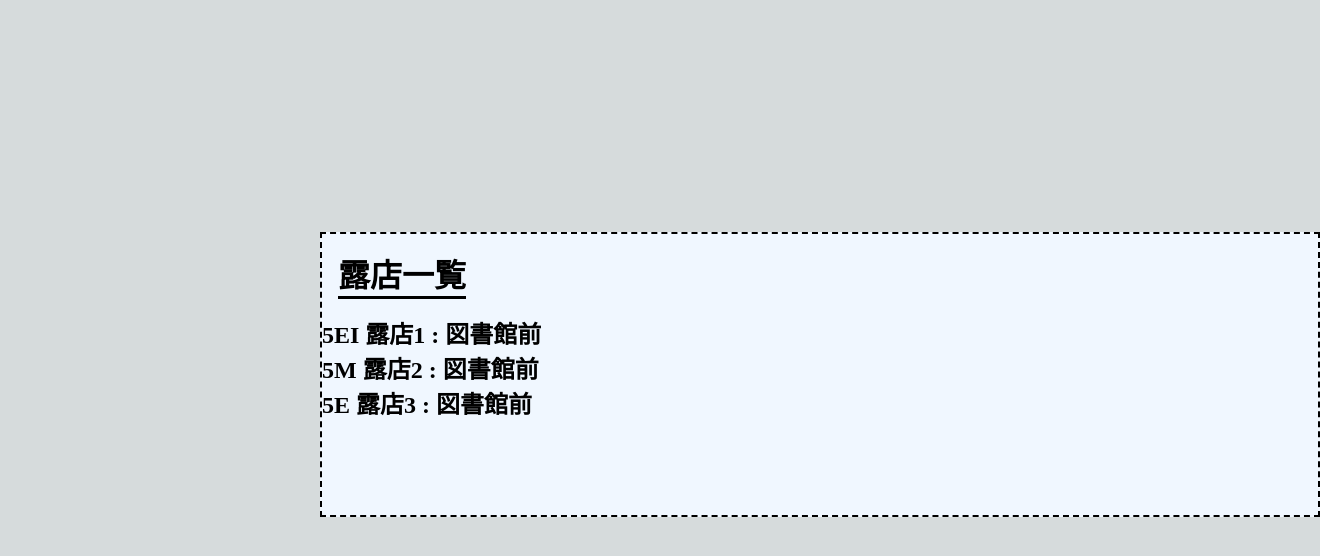
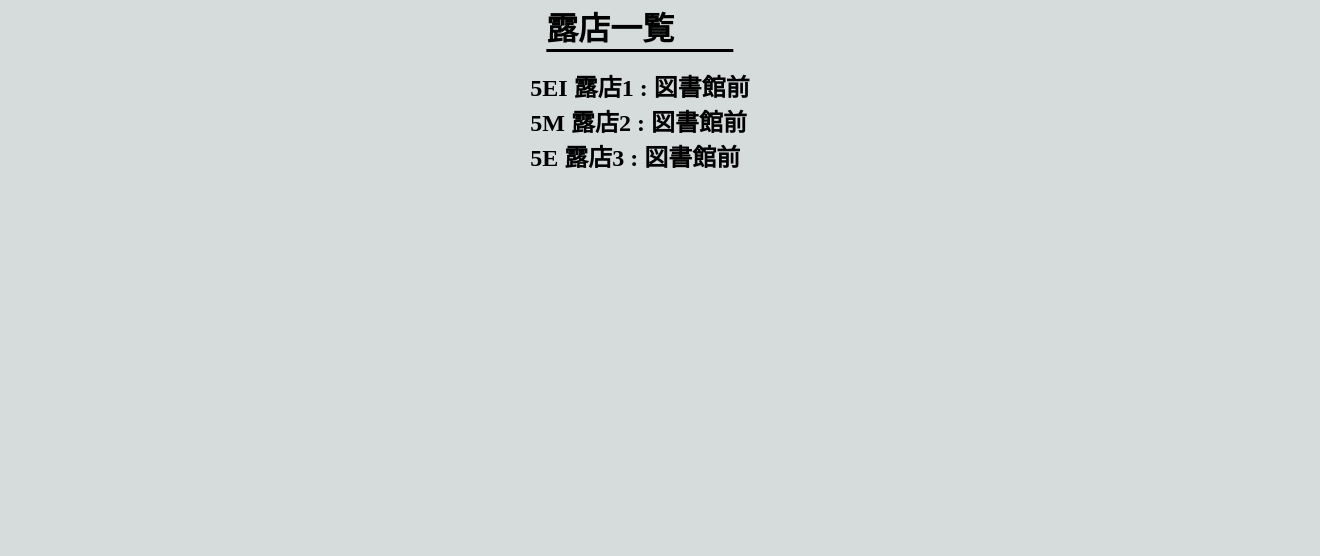
Before and after one commit to nitfc-festival-system-team/2023hp, a Next.js app: page /contents/stand in a window 1280 px wide. Shown: the top 556 px of the page, 1320 px wide, since content can reach past the window. Built offline with nearby package versions, Linux system fonts and the light colour scheme.

Commit message:
要素を上の真ん中に設定

```diff
--- a/src/components/Stand.tsx
+++ b/src/components/Stand.tsx
@@ -10,30 +10,18 @@ const Title = styled.h1`
   border-bottom: 3px solid #000;
 `;
 
-const Wrapper = styled.div`
-  width: 1000px;
-  margin: 2em 0;
-  background: #f0f7ff;
-  border: dashed 2px #000000; /*点線*/
-`;
-
 export const Stand = () => {
   return (
-    <div>
-      <Wrapper
+    <div
       style={{
-          display: "flex",
-          justifyContent: "flex-start",
-          alignItems: "flex-start",
-          flexDirection: "column",
         position: "absolute",
-          top: "25%",
-          left: "25%",
+        top: "10%",
+        left: "50%",
+        transform: "translate(-50%,-50%)",
       }}
     >
       <Title>露店一覧</Title>
       <StandScrollableComponent />
-      </Wrapper>
     </div>
   );
 };
--- a/src/components/StandList.tsx
+++ b/src/components/StandList.tsx
@@ -21,13 +21,7 @@ const StandItem = ({ stand }: { stand: StandType }) => {
     }
   };
   return (
-    <div
-      style={{
-        display: "flex",
-        flexDirection: "row",
-        gap: "25px",
-      }}
-    >
+    <div>
       <h2>
         {stand.url && (
           <div onClick={handleRedirect} style={{ cursor: "pointer" }}>
--- a/src/components/StandScrollableComponent.tsx
+++ b/src/components/StandScrollableComponent.tsx
@@ -4,15 +4,7 @@ import { StandList } from "@/components/StandList";
 class StandScrollableComponent extends Component {
   render() {
     return (
-      <div
-        style={{
-          width: "100%" /* コンテナの幅を設定 */,
-          height: "200px" /* コンテナの高さを設定 */,
-          overflow:
-            "scroll" /* スクロールバーを表示するためのオーバーフロー設定 */,
-          color: "black" /* 文字色を設定 */,
-        }}
-      >
+      <div>
         <StandList />
       </div>
     );
```
Lines whose indentation alone changed are shown as unchanged.
